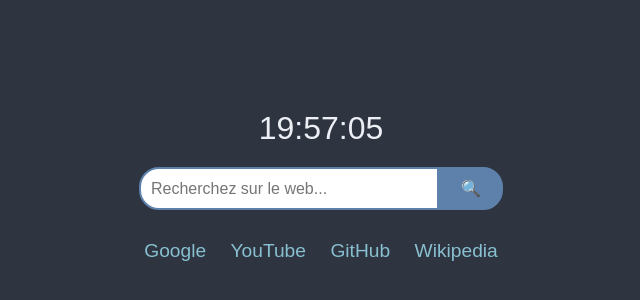
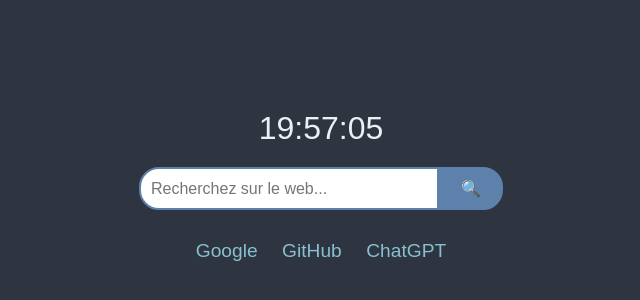
Before and after one commit to eliottxexe/Exegate, a plain HTML site: page index.html in a window 1280 px wide. Shown: the part 214-514 px from the top of the page, without its empty margins (319-959 px from the left). Drawn offline with Linux system fonts and the light colour scheme.

Commit message:
Update index.html

```diff
--- a/index.html
+++ b/index.html
@@ -20,9 +20,8 @@
         <!-- Liens rapides -->
         <div class="quick-links">
             <a href="https://www.google.com" target="_blank">Google</a>
-            <a href="https://www.youtube.com" target="_blank">YouTube</a>
             <a href="https://github.com" target="_blank">GitHub</a>
-            <a href="https://www.wikipedia.org" target="_blank">Wikipedia</a>
+            <a href="https://chatgpt.com/" target="_blank">ChatGPT</a>
         </div>
     </div>
 
```
